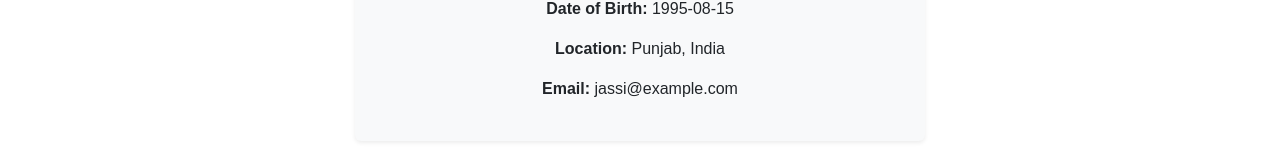
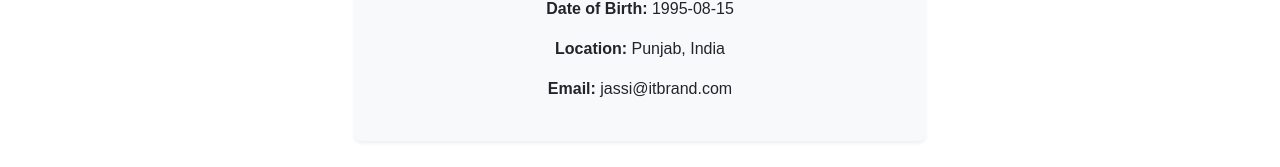
Before and after one commit to jaspreetsinghlearn/jaspreetassignment4, a React (Create React App) app: page /user in a window 1280 px wide. Shown: the part 446-613 px from the top of the page. Built offline with nearby package versions, Linux system fonts and the light colour scheme.

Commit message:
Update UserInfo.js

```diff
--- a/src/pages/UserInfo.js
+++ b/src/pages/UserInfo.js
@@ -8,7 +8,7 @@ function UserInfo() {
     age: 30,
     dob: "1995-08-15",
     location: "Punjab, India",
-    email: "jassi@example.com",
+    email: "jassi@itbrand.com",
     image: "./jassi.jpg"
   };
 
```
